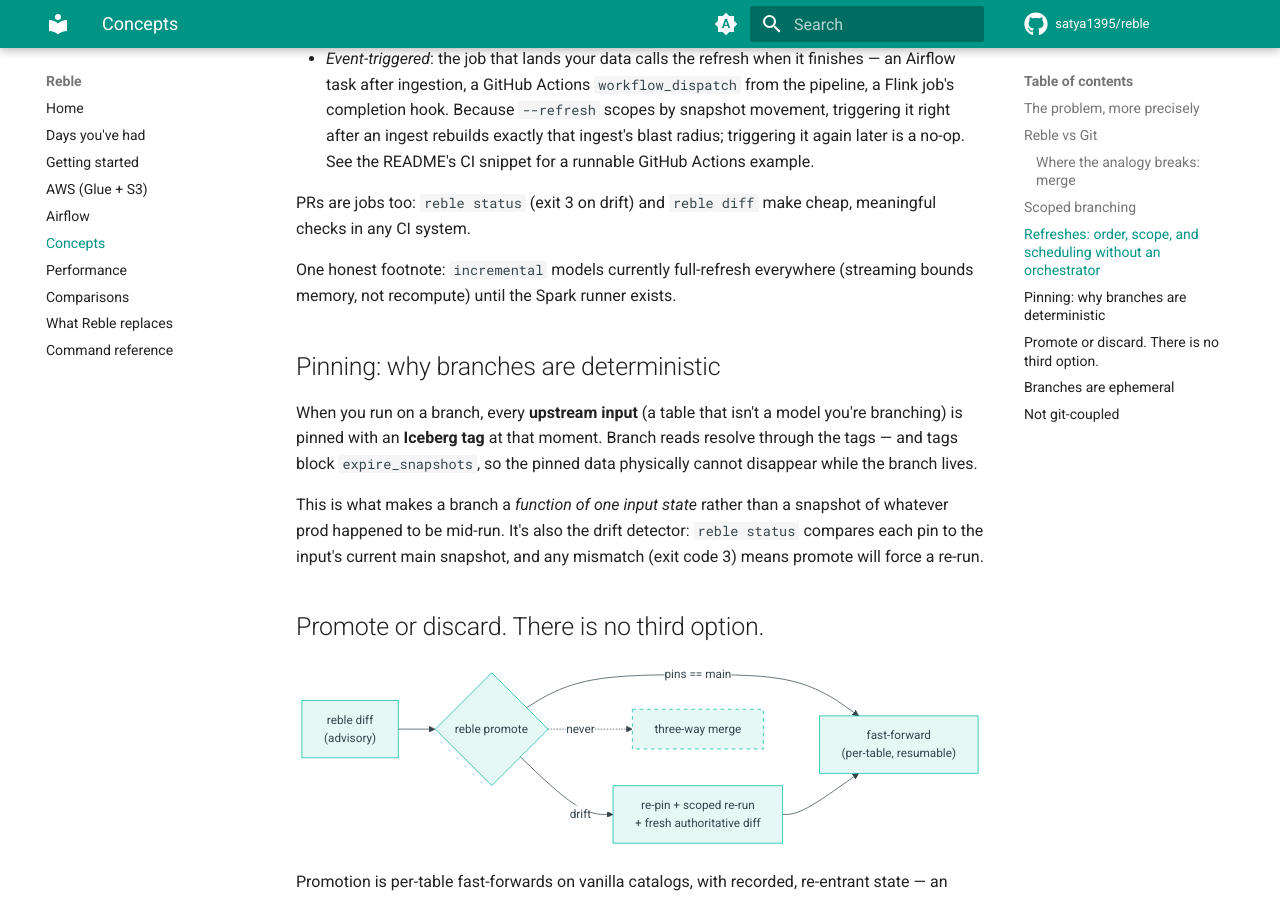
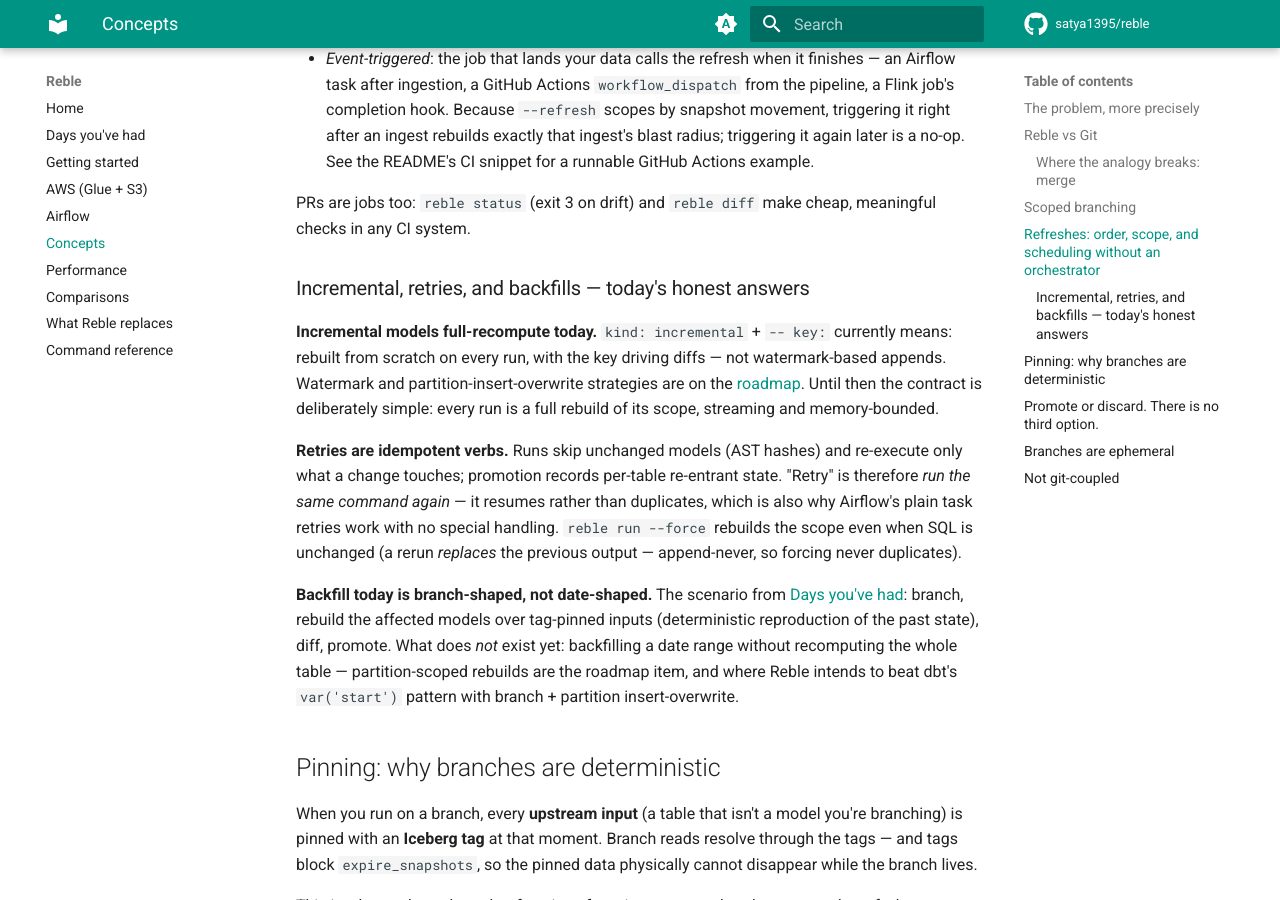
Before and after one commit to satya1395/reble, an MkDocs documentation site: the page built from docs/concepts.md, in a window 1280 px wide and 900 px high, scrolled down 2755 px. Built offline with MkDocs 1.6.1 and Material for MkDocs 9.7.7, drawn with Linux system fonts in a browser that asks for light colours; comment, search, counter and statistics services are not loaded.

Commit message:
run --force; honest incremental/retry/backfill answers
--force rebuilds unchanged SQL (reruns replace, never append; tested).
Concepts gains the three straight answers: incremental = full recompute
today (watermark/partition on roadmap), retries = idempotent verbs,
backfill = branch-shaped today, date-range backfill is the roadmap item
(0.6) where we intend to beat dbt's var() pattern. SPEC/cli/CHANGELOG
updated.

```diff
--- a/docs/concepts.md
+++ b/docs/concepts.md
@@ -120,8 +120,31 @@
 PRs are jobs too: `reble status` (exit 3 on drift) and `reble diff` make
 cheap, meaningful checks in any CI system.
 
-One honest footnote: `incremental` models currently full-refresh everywhere
-(streaming bounds memory, not recompute) until the Spark runner exists.
+### Incremental, retries, and backfills — today's honest answers
+
+**Incremental models full-recompute today.** `kind: incremental` +
+`-- key:` currently means: rebuilt from scratch on every run, with the key
+driving diffs — not watermark-based appends. Watermark and
+partition-insert-overwrite strategies are on the
+[roadmap](https://github.com/satya1395/reble#roadmap-to-10). Until then the
+contract is deliberately simple: every run is a full rebuild of its scope,
+streaming and memory-bounded.
+
+**Retries are idempotent verbs.** Runs skip unchanged models (AST hashes)
+and re-execute only what a change touches; promotion records per-table
+re-entrant state. "Retry" is therefore *run the same command again* — it
+resumes rather than duplicates, which is also why Airflow's plain task
+retries work with no special handling. `reble run --force` rebuilds the
+scope even when SQL is unchanged (a rerun *replaces* the previous output —
+append-never, so forcing never duplicates).
+
+**Backfill today is branch-shaped, not date-shaped.** The scenario from
+[Days you've had](scenarios.md): branch, rebuild the affected models over
+tag-pinned inputs (deterministic reproduction of the past state), diff,
+promote. What does *not* exist yet: backfilling a date range without
+recomputing the whole table — partition-scoped rebuilds are the roadmap
+item, and where Reble intends to beat dbt's `var('start')` pattern with
+branch + partition insert-overwrite.
 
 ## Pinning: why branches are deterministic
 
```
Also changed, not shown: CHANGELOG.md (+4 -0 lines), README.md (+6 -2 lines), SPEC.md (+2 -0 lines), docs/cli.md (+1 -0 lines), 4 other files.
